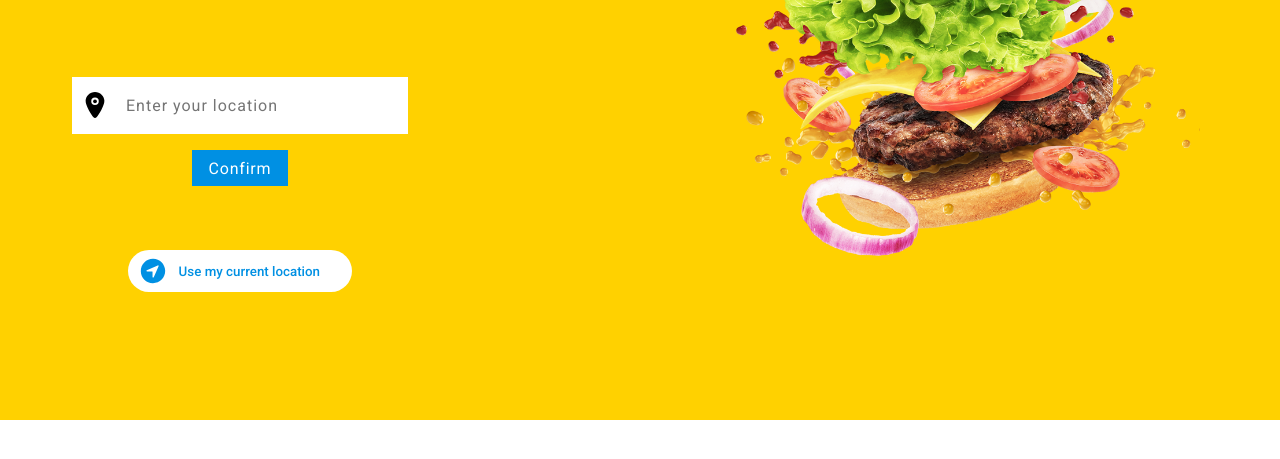
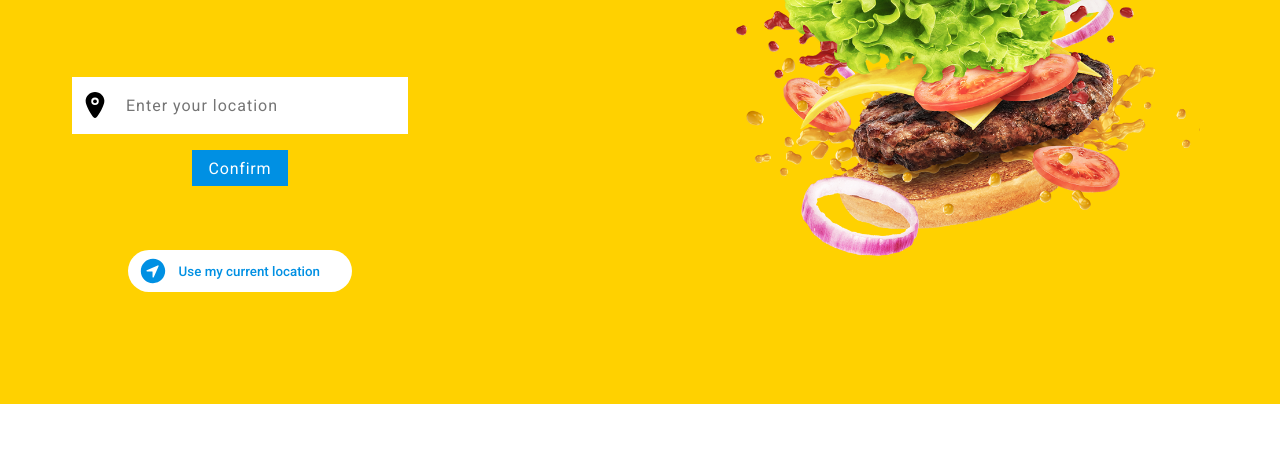
Before and after one commit to XNWayne/pal-exp, a plain HTML site: page index.html in a window 1280 px wide. Shown: the part 251-710 px from the top of the page. Drawn offline with Linux system fonts and the light colour scheme.

```diff
--- a/css/index.css
+++ b/css/index.css
@@ -38,7 +38,7 @@ header nav button {
   background-color: #ffd100;
   background-image: url(/assets/images/hero.png);
   background-size: cover;
-  padding: 2rem 0 8rem 0;
+  padding: 2rem 0 7rem 0;
   display: flex;
   justify-content: center;
   align-items: center;
```
